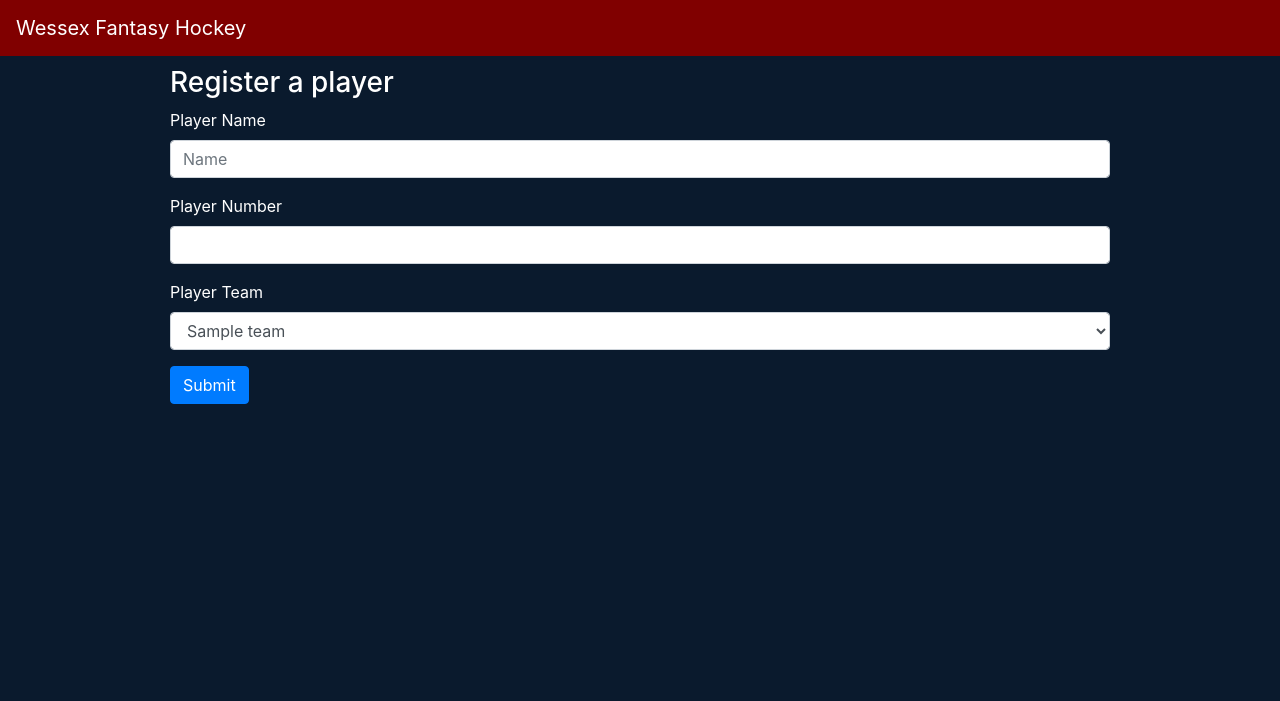
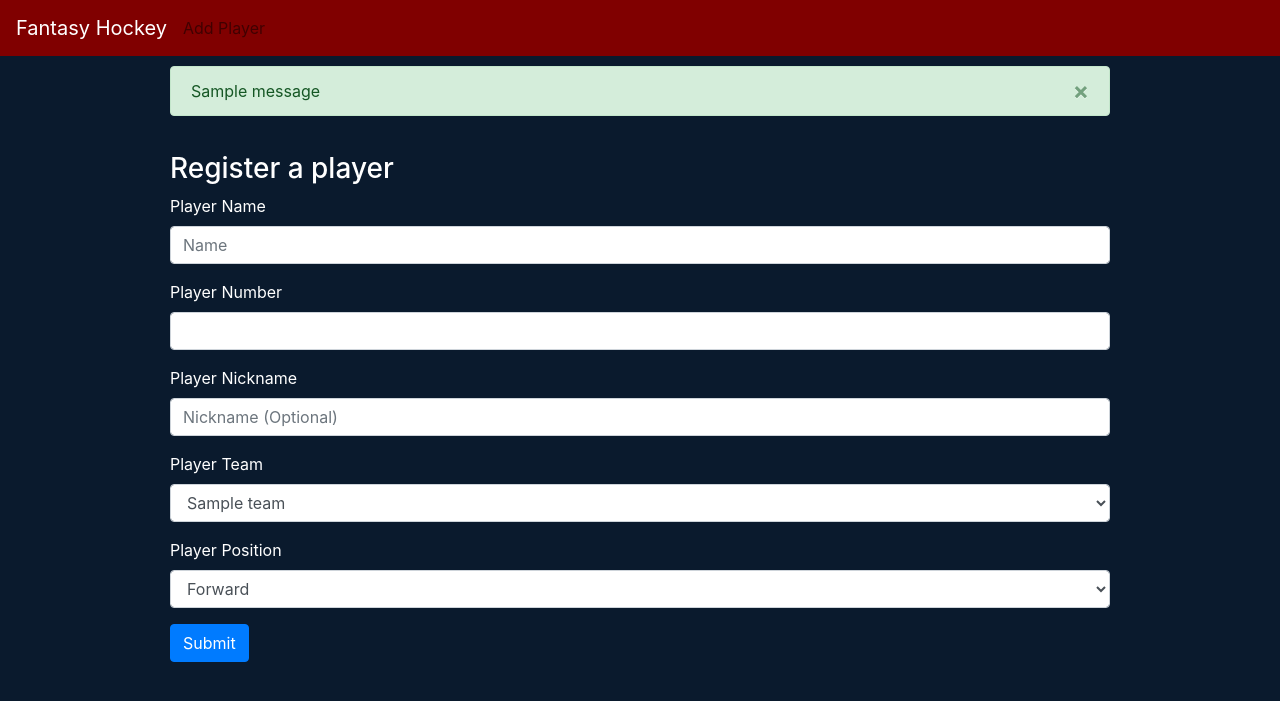
Before and after one commit to behradkoohy/wessex-fantasy, a Flask app: page /addplayer in a window 1280 px wide. Shown: the top 701 px of the page. Run offline with Flask 2, Linux system fonts and the light colour scheme; one stand-in notice (Sample message) is shown; a database or web service that is not in the repository returns one stand-in record (values such as "Sample title"); some libraries are stand-ins or nearby versions.

Commit message:
add_player page is functional

```diff
--- a/app.py
+++ b/app.py
@@ -1,8 +1,9 @@
-from flask import Flask, render_template, request
+from flask import Flask, render_template, request, jsonify, flash
 from views import frontpage
 import os
 import psycopg2
 from urllib.parse import urlparse
+
 
 
 wessex_teams = ['1st XI', '2nd XI', '3rd XI', '4th XI', '5th XI (Development Squad)']
@@ -23,9 +24,19 @@ conn = psycopg2.connect(
 
 # Creating the tables as needed
 curs = conn.cursor()
-curs.execute("CREATE TABLE IF NOT EXISTS teams (team_id serial PRIMARY KEY, name varchar);")
+curs.execute("""CREATE TABLE IF NOT EXISTS teams
+							(team_id serial PRIMARY KEY,
+							name varchar);
+						""")
 conn.commit()
-
+curs.execute("""CREATE TABLE IF NOT EXISTS player_details
+							(player_id serial PRIMARY KEY,
+							name varchar,
+							nickname varchar,
+							shirt_number int,
+							team_id serial REFERENCES teams (team_id));
+						""")
+conn.commit()
 # Adding teams to the teams db
 for x, t in enumerate(wessex_teams):
 	curs = conn.cursor()
@@ -33,8 +44,11 @@ for x, t in enumerate(wessex_teams):
 	conn.commit()
 
 
+# start the website and set up the secret key
+# key is already set up on the heroku
+app = Flask(__name__, template_folder='templates')
+app.secret_key = os.environ['SECRET_KEY']
 
-app = Flask(__name__, template_folder='templates')
 
 
 @app.route('/')
@@ -44,15 +58,42 @@ def frontpage():
 
 @app.route('/addplayer', methods=['GET', 'POST'])
 def add_player_page():
+	pass_through = {}
+
+	curs.execute('SELECT name FROM teams;')
+	teams_retrieved = [t[0] for t in curs.fetchall()]
+	pass_through['teams']=teams_retrieved
 
 	if request.method == 'GET':
-		pass_through = {}
 
-		curs.execute('SELECT name FROM teams;')
-		teams_retrieved = [t[0] for t in curs.fetchall()]
-		pass_through['teams']=teams_retrieved
 
 		# pass_through['teams']
+
 		return render_template('add_player.html', data=pass_through)
 	elif request.method == 'POST':
-		pass
+		# [('playername', 'Mikey Gimson'), ('playername', '6'), ('playerteam', '1st XI'), ('playerpos', 'Forward')])
+		form = request.form
+
+		name = form['playername']
+		shirt_number = form['playernumber']
+		nickname = form['playernickname']
+		team = form['playerteam']
+		position = form['playerpos']
+		message = name + ' has successfully been added to the database.'
+
+		if name == 'reset':
+			print('resetting db')
+			curs.execute('TRUNCATE TABLE player_details;')
+			conn.commit()
+			# reset the DB when this is passed
+		else:
+			curs.execute("SELECT team_id FROM teams WHERE name = %s ;", (team, ))
+			team_id = curs.fetchone()[0]
+			try:
+				curs.execute("INSERT INTO player_details (name, nickname, shirt_number, team_id) VALUES (%s, %s, %s, %s);",(name, nickname, shirt_number, team_id))
+				conn.commit()
+			except Exception as e:
+				flash('Error while adding player','danger')
+			else:
+				flash(message, 'success')
+		return render_template('add_player.html', data=pass_through)
--- a/templates/add_player.html
+++ b/templates/add_player.html
@@ -6,25 +6,40 @@
 h3 {color: white;}
 footer {color: white;}
 label {color: white;}
+
+
 </style>
 
 <h3>Register a player</h3>
 <div>
-	<form>
+	<form method="post">
 		<div class="form-group">
 			<label for="playername">Player Name</label>
 			<input type="text" name="playername" class="form-control" id="playername" placeholder="Name">
 		</div>
 		<div class="form-group">
 			<label for="playernumber">Player Number</label>
-			<input type="number" name="playername" class="form-control" id="playernumber">
+			<input type="number" name="playernumber" class="form-control" id="playernumber">
+		</div>
+		<div class="form-group">
+			<label for="playernickname">Player Nickname</label>
+			<input type="text" name="playernickname" class="form-control" id="playernickname" placeholder="Nickname (Optional)">
 		</div>
 		<div class="form-group">
 			<label for="playerteam">Player Team</label>
-			<select id="playerteam" class="form-control">
+			<select id="playerteam" name="playerteam" class="form-control">
 				{% for t in data['teams'] %}
 					<option value="{{ t }}">{{ t }}</option>
 				{% endfor %}
+			</select>
+		</div>
+		<div class="form-group">
+			<label for="playerpos">Player Position</label>
+			<select id="playerpos" name="playerpos" class="form-control">
+					<option value="Forward">Forward</option>
+					<option value="Midfield">Midfield</option>
+					<option value="Defence">Defence</option>
+					<option value="Goalkeeper">Goalkeeper</option>
 			</select>
 		</div>
 		<button type="submit" class="btn btn-primary">Submit</button>
--- a/templates/page.html
+++ b/templates/page.html
@@ -1,5 +1,9 @@
 <!DOCTYPE html>
+<style type="text/css">
 
+
+
+</style>
 <html>
 <head>
 	<!-- Required meta tags -->
@@ -11,10 +15,31 @@
 
 	<title>Wessex Fantasy Hockey</title>
 	<nav class="navbar navbar-light" style="background-color: #800000;">
-  		<a class="navbar-brand" style="color:white" href="#">Wessex Fantasy Hockey</a>
+  		<a class="navbar-brand" style="color:white; " href="/">Fantasy Hockey</a>
+	  	<ul class="navbar-nav mr-auto" style="color: white;">
+	  		<li class="nav-item">
+	  			<a class="nav-link" href="/addplayer">Add Player</a>
+	  		</li>
+	  	</ul>
+	</nav>
 
-	</nav>
+
 </head>
+
+<div style="margin: auto; width: 75%; padding: 10px">
+		{% with messages = get_flashed_messages(with_categories=true) %}
+		  <!-- Categories: success (green), info (blue), warning (yellow), danger (red) -->
+		  {% if messages %}
+		    {% for category, message in messages %}
+		      <div class="alert alert-{{ category }} alert-dismissible" role="alert">
+		      <button type="button" class="close" data-dismiss="alert" aria-label="Close"><span aria-hidden="true">&times;</span></button>
+		      <!-- <strong>Title</strong> --> {{ message }}
+		      </div>
+		    {% endfor %}
+		  {% endif %}
+		{% endwith %}
+</div>
+
 
 <body style="background-color: #0a1a2d; ">
 <div style="margin: auto; width: 75%; padding: 10px">
```
